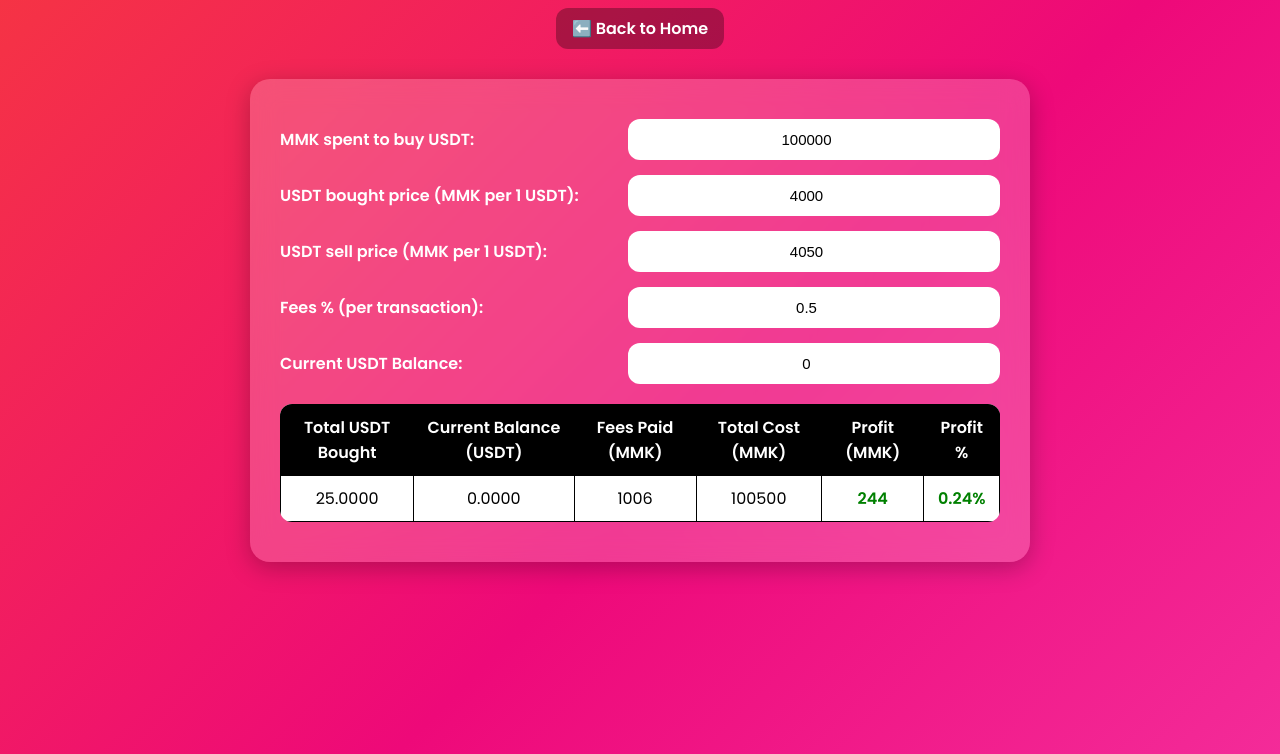
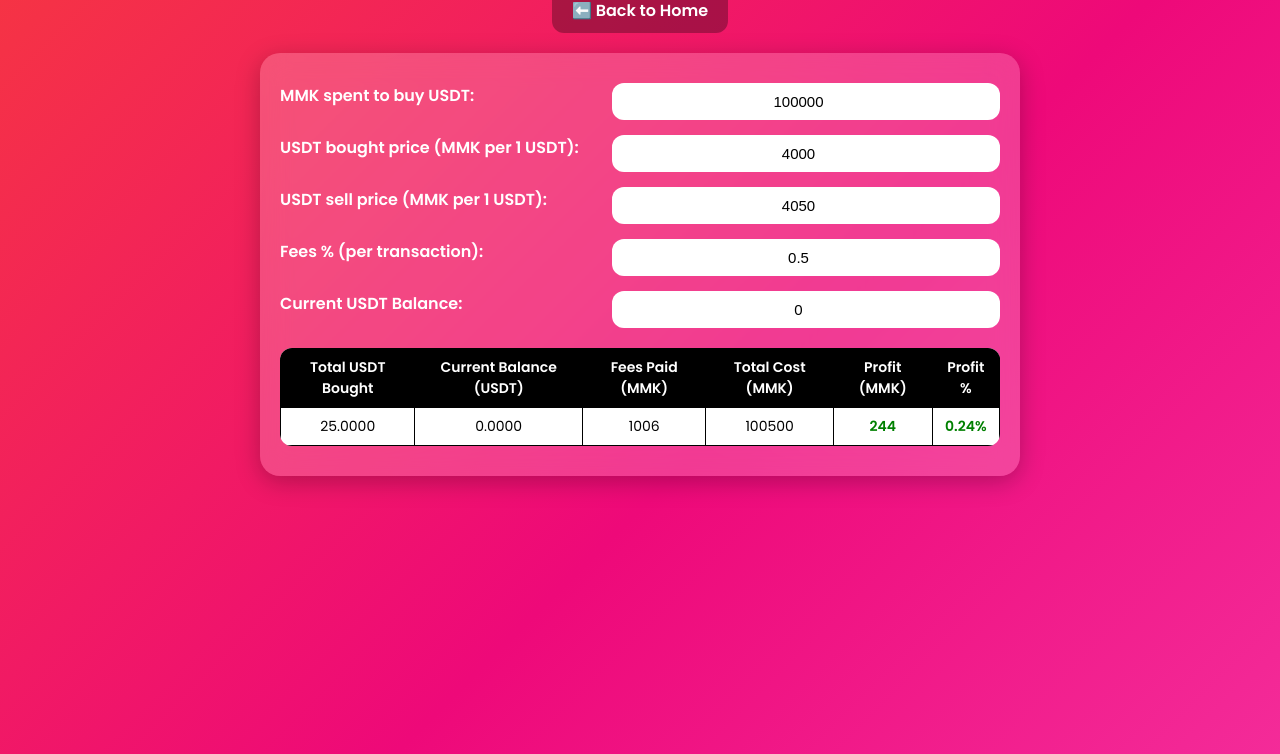
Before and after one commit to Mulli8407/Personal, a plain HTML site: page sc-code-calculator.html in a window 1280 px wide. Shown: the part 86-840 px from the top of the page. Drawn offline with Linux system fonts and the light colour scheme.

Commit message:
Update sc-code-calculator.html

```diff
--- a/sc-code-calculator.html
+++ b/sc-code-calculator.html
@@ -5,37 +5,47 @@
 <title>Binance P2P Profit Calculator</title>
 <style>
 @import url('https://fonts.googleapis.com/css2?family=Poppins:wght@400;600&display=swap');
+
 body {
   font-family: 'Poppins', sans-serif;
   display: flex;
-    flex-direction: column;
-    align-items: center;
+  justify-content: center;
+  align-items: flex-start;
   min-height: 100vh;
   margin: 0;
   background: linear-gradient(135deg, #42e695, #3bb2b8, #ff6a00, #ee0979, #ff6fd8);
   background-size: 500% 500%;
   animation: gradientBG 12s ease infinite;
-    padding-top: 40px;
+  padding: 20px;
 }
+
 @keyframes gradientBG {
   0% { background-position: 0% 50%; }
   50% { background-position: 100% 50%; }
   100% { background-position: 0% 50%; }
 }
 
+.container {
+  width: 100%;
+  max-width: 720px;
+  display: flex;
+  flex-direction: column;
+  align-items: center;
+}
+
 .top-label {
   font-size: 26px;
   font-weight: 600;
   color: #fff;
+  text-shadow: 0 0 8px #000;
   text-align: center;
-    text-shadow: 0 0 8px #000;
   margin-bottom: 15px;
 }
 
 .back-home {
   display: inline-block;
-    margin-bottom: 30px;
-    padding: 8px 16px;
+  margin-bottom: 20px;
+  padding: 10px 20px;
   background: rgba(0,0,0,0.3);
   border-radius: 12px;
   color: #fff;
@@ -49,9 +59,9 @@
 }
 
 .box {
-    width: 720px;
+  width: 100%;
   background: rgba(255,255,255,0.2);
-    padding: 40px 30px;
+  padding: 30px 20px;
   border-radius: 20px;
   backdrop-filter: blur(14px);
   box-shadow: 0 6px 25px rgba(0,0,0,0.25);
@@ -59,24 +69,23 @@
   text-align: center;
 }
 
-  h2 { margin-bottom: 25px; font-weight: 600; }
-
 .input-group {
   display: flex;
   justify-content: space-between;
-    align-items: center;
   margin-bottom: 15px;
+  flex-wrap: wrap;
 }
 
 .input-group label {
-    flex: 1;
+  flex: 1 1 45%;
   text-align: left;
   font-weight: 600;
+  margin-bottom: 5px;
 }
 
 .input-group input {
-    flex: 1;
-    padding: 12px;
+  flex: 1 1 50%;
+  padding: 10px;
   border-radius: 12px;
   border: none;
   text-align: center;
@@ -91,11 +100,12 @@
   color: #000;
   border-radius: 12px;
   overflow: hidden;
+  font-size: 14px;
 }
 
 th, td {
   border: 1px solid #000;
-    padding: 10px;
+  padding: 8px;
   text-align: center;
 }
 
@@ -107,11 +117,25 @@
 
 .profit-positive { color: green; font-weight: bold; }
 .profit-negative { color: red; font-weight: bold; }
+
+/* Mobile responsive */
+@media (max-width: 480px) {
+  .input-group label, .input-group input {
+    flex: 1 1 100%;
+    text-align: center;
+  }
+  .input-group {
+    flex-direction: column;
+  }
+  table {
+    font-size: 12px;
+  }
+}
 </style>
 </head>
 <body>
 
-<!-- Centered name and Back to Home -->
+<div class="container">
   <div class="top-label">💰 Binance P2P Profit Calculator</div>
   <a href="index.html" class="back-home">⬅️ Back to Home</a>
 
@@ -150,6 +174,7 @@
       </thead>
       <tbody id="outputP2P"></tbody>
     </table>
+  </div>
 </div>
 
 <script>
```
Lines whose indentation alone changed are shown as unchanged.
